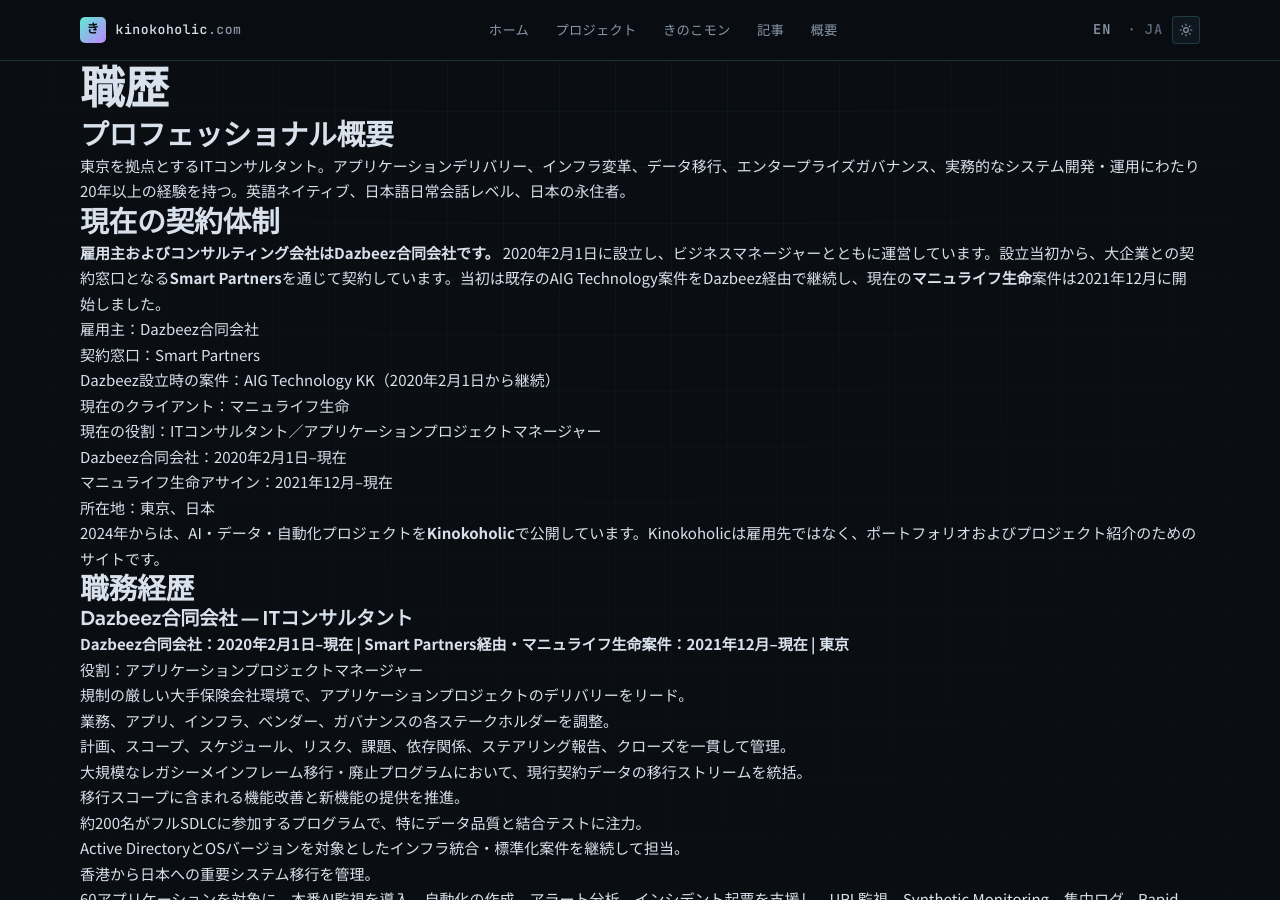
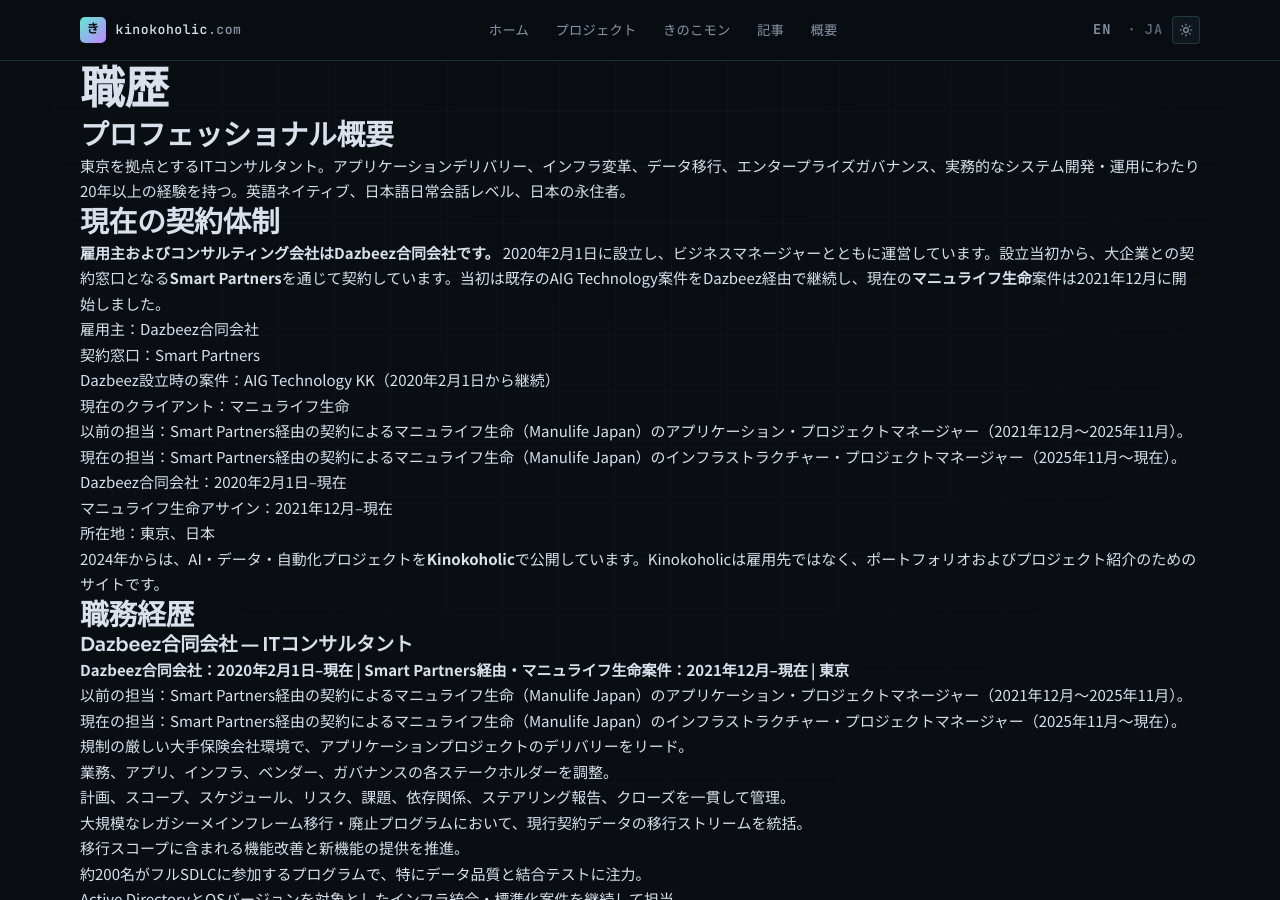
Before and after one commit to davidklan-png/Bio_HP, a Jekyll site: the page built from ja/work-history.md, in a window 1280 px wide and 900 px high. Built offline with Jekyll 4.4.1, drawn with Linux system fonts in a browser that asks for light colours.

Commit message:
work-history: owner-approved assignment statements replace stale role labels (CS-09)
The EN and JA work-history pages still claimed a single current role
("IT Consultant / Application Project Manager" / "IT コンサルタント／
アプリケーションプロジェクトマネージャー") after the Manulife assignment
changed. Replace the four stale current-role lines with the previously
owner-approved complete previous/current assignment statements, verbatim:

- EN (CS-06 contract "Exact approved statement values" =
  CS-08 §1 EN bilingual approval, 2026-10-25):
  "Previous assignment: Application Project Manager at Manulife Japan,
  contracted through Smart Partners (December 2021-November 2025).
  Current assignment: Infrastructure Project Manager at Manulife Japan,
  contracted through Smart Partners (November 2025-present)."
- JA (CS-08 §1 JA, owner-approved 2026-10-25): the matching approved
  Japanese statement.

Exactly four line substitutions, two per file; the old Current role:/
Role:/現在の役割：/役割： prefixes are dropped on those lines only.
All other bytes preserved: front matter, permalinks, layout, client/span
lines, IT Consultant identity, duty bullets, and historical entries
(including JIEM's "Role: Application Project Manager"). Duty-bullet
present-tense lead-ins are retained as-is and flagged as a residual
(unchanged != verified), per the minimal-change pattern.

Content-only change: no tests added (CS-08 precedent), no JSON/YAML/JS
touched.

Co-Authored-By: Claude Code <noreply@anthropic.com>
Co-authored-by: omnigent <noreply@omnigent.ai>

```diff
--- a/ja/work-history.md
+++ b/ja/work-history.md
@@ -19,7 +19,7 @@ lang: ja
 - 契約窓口：Smart Partners
 - Dazbeez設立時の案件：AIG Technology KK（2020年2月1日から継続）
 - 現在のクライアント：マニュライフ生命
-- 現在の役割：ITコンサルタント／アプリケーションプロジェクトマネージャー
+- 以前の担当：Smart Partners経由の契約によるマニュライフ生命（Manulife Japan）のアプリケーション・プロジェクトマネージャー（2021年12月～2025年11月）。現在の担当：Smart Partners経由の契約によるマニュライフ生命（Manulife Japan）のインフラストラクチャー・プロジェクトマネージャー（2025年11月～現在）。
 - Dazbeez合同会社：2020年2月1日–現在
 - マニュライフ生命アサイン：2021年12月–現在
 - 所在地：東京、日本
@@ -31,7 +31,7 @@ lang: ja
 ### Dazbeez合同会社 — ITコンサルタント
 **Dazbeez合同会社：2020年2月1日–現在 | Smart Partners経由・マニュライフ生命案件：2021年12月–現在 | 東京**
 
-役割：アプリケーションプロジェクトマネージャー
+以前の担当：Smart Partners経由の契約によるマニュライフ生命（Manulife Japan）のアプリケーション・プロジェクトマネージャー（2021年12月～2025年11月）。現在の担当：Smart Partners経由の契約によるマニュライフ生命（Manulife Japan）のインフラストラクチャー・プロジェクトマネージャー（2025年11月～現在）。
 
 - 規制の厳しい大手保険会社環境で、アプリケーションプロジェクトのデリバリーをリード。
 - 業務、アプリ、インフラ、ベンダー、ガバナンスの各ステークホルダーを調整。
```
Also changed, not shown: work-history.md (+2 -2 lines).
